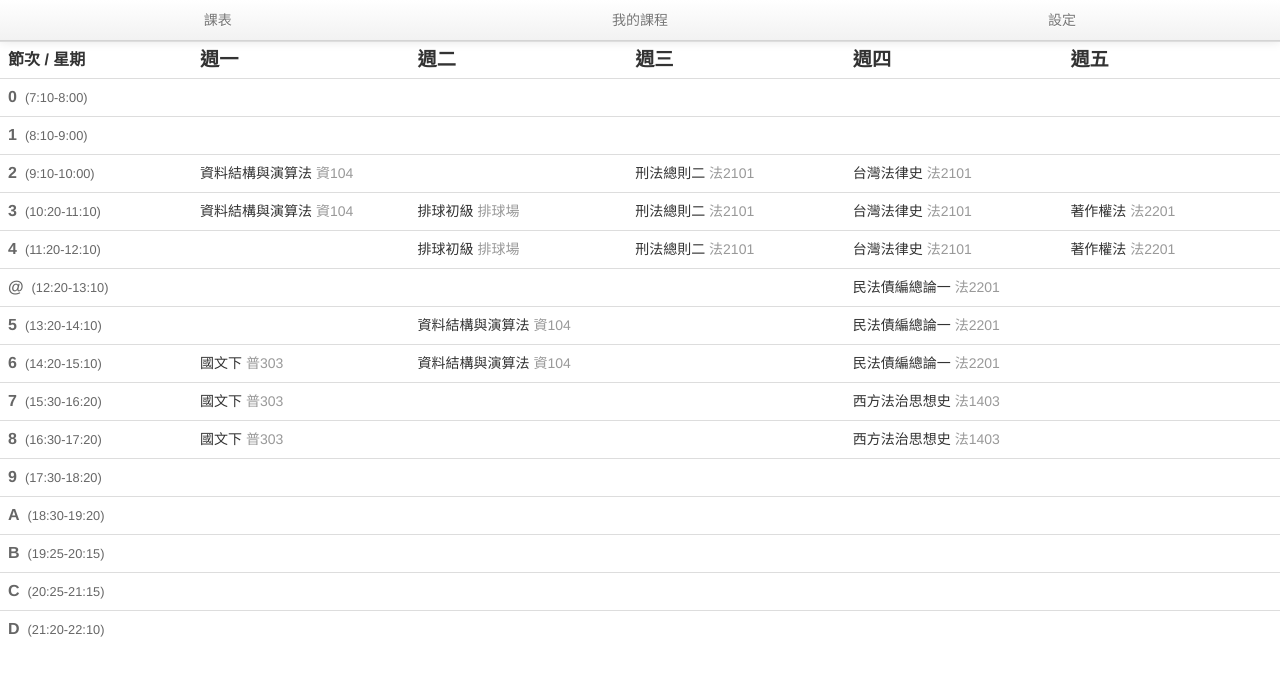
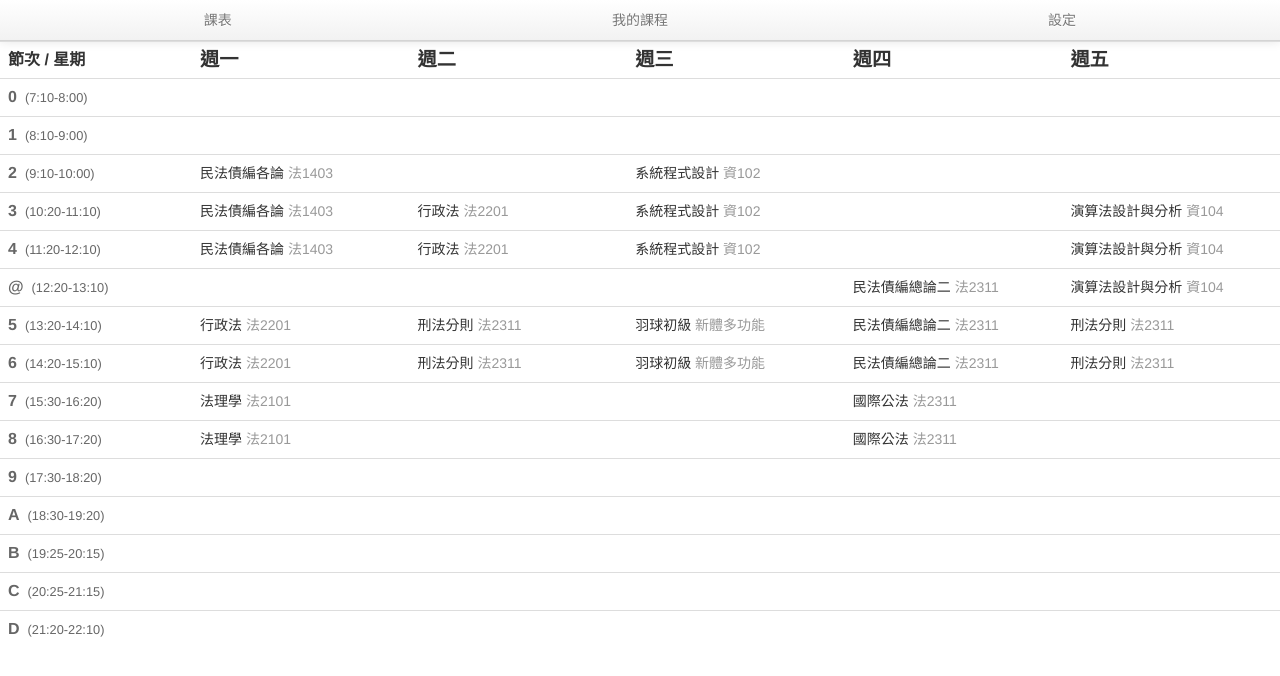
Before and after one commit to rschiang/coursetable, a plain HTML site: page index.html in a window 1280 px wide. Drawn offline with Linux system fonts and the light colour scheme.

Commit message:
Update 103-1 course table

```diff
--- a/index.html
+++ b/index.html
@@ -102,66 +102,66 @@
 		</tr>
 		<tr>
 			<td><b>2</b>(9:10-10:00)</td>
-			<td>資料結構與演算法 <span class="muted">資104</span></td>
+			<td>民法債編各論 <span class="muted">法1403</span></td>
 			<td></td>
-			<td>刑法總則二 <span class="muted">法2101</span></td>
-			<td>台灣法律史 <span class="muted">法2101</span></td>
+			<td>系統程式設計 <span class="muted">資102</span></td>
+            <td></td>
 			<td></td>
 		</tr>
 		<tr>
 			<td><b>3</b>(10:20-11:10)</td>
-			<td>資料結構與演算法 <span class="muted">資104</span></td>
-			<td>排球初級 <span class="muted">排球場</span></td>
-			<td>刑法總則二 <span class="muted">法2101</span></td>
-			<td>台灣法律史 <span class="muted">法2101</span></td>
-			<td>著作權法 <span class="muted">法2201</span></td>
+            <td>民法債編各論 <span class="muted">法1403</span></td>
+            <td>行政法 <span class="muted">法2201</span></td>
+			<td>系統程式設計 <span class="muted">資102</span></td>
+            <td></td>
+			<td>演算法設計與分析 <span class="muted">資104</span></td>
 		</tr>
 		<tr>
 			<td><b>4</b>(11:20-12:10)</td>
-			<td></td>
-			<td>排球初級 <span class="muted">排球場</span></td>
-			<td>刑法總則二 <span class="muted">法2101</span></td>
-			<td>台灣法律史 <span class="muted">法2101</span></td>
-			<td>著作權法 <span class="muted">法2201</span></td>
+            <td>民法債編各論 <span class="muted">法1403</span></td>
+            <td>行政法 <span class="muted">法2201</span></td>
+			<td>系統程式設計 <span class="muted">資102</span></td>
+            <td></td>
+            <td>演算法設計與分析 <span class="muted">資104</span></td>
 		</tr>
 		<tr>
 			<td><b>@</b>(12:20-13:10)</td>
 			<td></td>
 			<td></td>
 			<td></td>
-			<td>民法債編總論一 <span class="muted">法2201</span></td>
-			<td></td>
+			<td>民法債編總論二 <span class="muted">法2311</span></td>
+            <td>演算法設計與分析 <span class="muted">資104</span></td>
 		</tr>
 		<tr>
 			<td><b>5</b>(13:20-14:10)</td>
-			<td></td>
-			<td>資料結構與演算法 <span class="muted">資104</span></td>
-			<td></td>
-			<td>民法債編總論一 <span class="muted">法2201</span></td>
-			<td></td>
+			<td>行政法 <span class="muted">法2201</span></td>
+			<td>刑法分則 <span class="muted">法2311</span></td>
+            <td>羽球初級 <span class="muted">新體多功能</span></td>
+            <td>民法債編總論二 <span class="muted">法2311</span></td>
+            <td>刑法分則 <span class="muted">法2311</span></td>
 		</tr>
 		<tr>
 			<td><b>6</b>(14:20-15:10)</td>
-			<td>國文下 <span class="muted">普303</span></td>
-			<td>資料結構與演算法 <span class="muted">資104</span></td>
-			<td></td>
-			<td>民法債編總論一 <span class="muted">法2201</span></td>
-			<td></td>
+            <td>行政法 <span class="muted">法2201</span></td>
+            <td>刑法分則 <span class="muted">法2311</span></td>
+            <td>羽球初級 <span class="muted">新體多功能</span></td>
+            <td>民法債編總論二 <span class="muted">法2311</span></td>
+            <td>刑法分則 <span class="muted">法2311</span></td>
 		</tr>
 		<tr>
 			<td><b>7</b>(15:30-16:20)</td>
-			<td>國文下 <span class="muted">普303</span></td>
+			<td>法理學 <span class="muted">法2101</span></td>
 			<td></td>
 			<td></td>
-			<td>西方法治思想史 <span class="muted">法1403</span></td>
+			<td>國際公法 <span class="muted">法2311</span></td>
 			<td></td>
 		</tr>
 		<tr>
 			<td><b>8</b>(16:30-17:20)</td>
-			<td>國文下 <span class="muted">普303</span></td>
+            <td>法理學 <span class="muted">法2101</span></td>
 			<td></td>
 			<td></td>
-			<td>西方法治思想史 <span class="muted">法1403</span></td>
+            <td>國際公法 <span class="muted">法2311</span></td>
 			<td></td>
 		</tr>
 		<tr>
```
